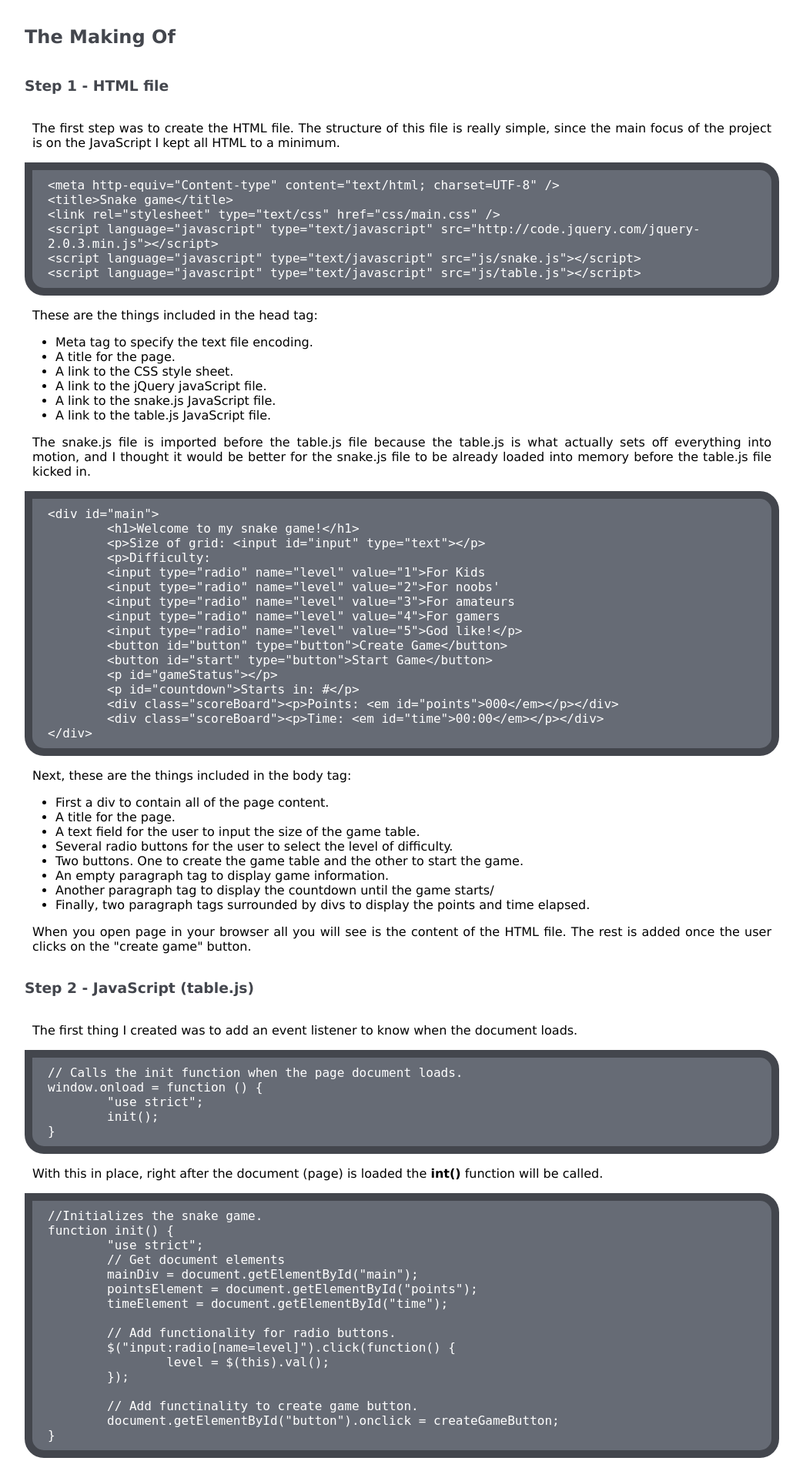
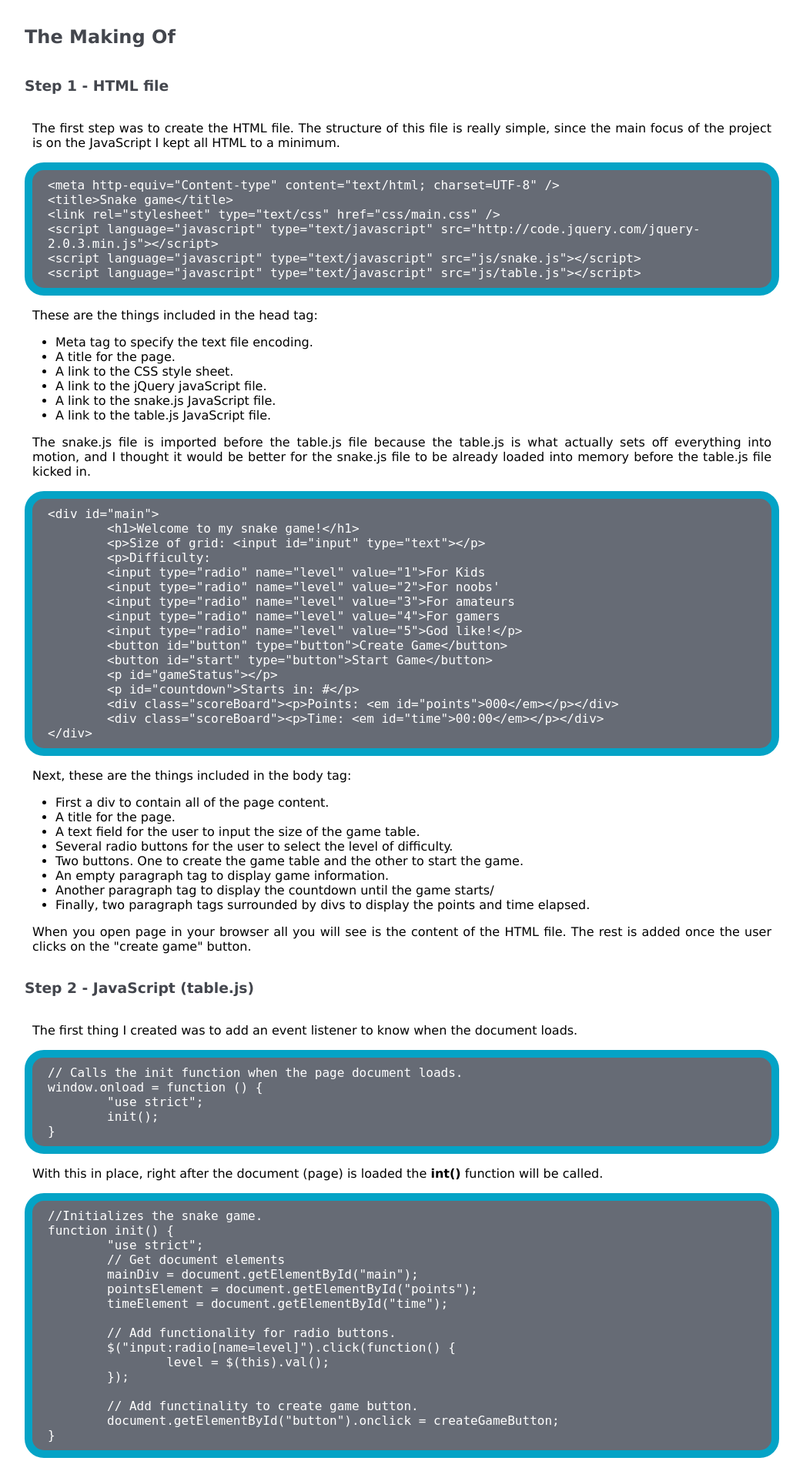
Before and after one commit to elmerland/home_page, a PHP site: page /articles/snake_game.php in a window 1280 px wide. Shown: the part 2158-4056 px from the top of the page at 77% size, without its empty margins (118-1161 px from the left). Run offline with PHP 8.4, Linux system fonts and the light colour scheme; some libraries are stand-ins or nearby versions.

Commit message:
Added styling for pre tags

```diff
--- a/css/article.css
+++ b/css/article.css
@@ -89,10 +89,10 @@ article.main #content a {
 article.main #content pre {
 	background-color: #666B75;
 	color: #FFFFFF;
-	border: 10px solid #43464D;
-	-webkit-border-radius: 0 25px 25px 25px;
-	-moz-border-radius: 0 25px 25px 25px;
-	border-radius: 0 25px 25px 25px;
+	border: 10px solid #04A3C6;
+	-webkit-border-radius: 25px 25px 25px 25px;
+	-moz-border-radius: 25px 25px 25px 25px;
+	border-radius: 25px 25px 25px 25px;
 }
 
 /* Create style for social media */
```
